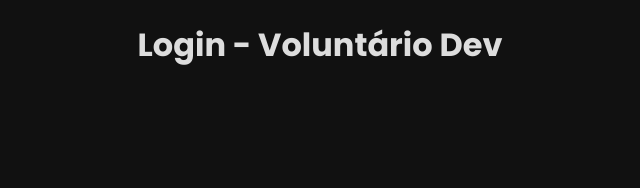
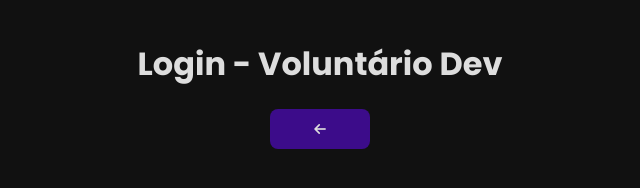
Before and after one commit to LukasdeSouza/blog-voluntario-dev, a plain HTML site: page pages/login/index.html in a window 1280 px wide. Shown: the whole page, without its empty margins (320-960 px from the left). Drawn offline with Linux system fonts and the light colour scheme.

Commit message:
feature: adição do botão de voltar nas telas inacabadas

```diff
--- a/index.css
+++ b/index.css
@@ -6,10 +6,8 @@ body {
   font-family: 'Poppins', sans-serif;
   text-align: center;
 }
-.nav-bar {
-  display: flex;
-  flex-direction: row;
-  justify-content: space-between;
+h1 {
+  margin-top:40px;
 }
 ul {
   list-style: none;
@@ -17,6 +15,19 @@ ul {
 li a {
   text-decoration: none;
   margin-right: 32px;
+}
+.nav-bar {
+  display: flex;
+  flex-direction: row;
+  justify-content: space-between;
+}
+.default-button {
+  width: 100px;
+  height: 40px;
+  background-color: #3C0C8A;
+  border-radius: 8px;
+  border: none;
+  color: #ddd;
 }
 .nav-bar-first-content ul li a {
   color:#DDD;
--- a/pages/login/index.css
+++ b/pages/login/index.css
@@ -1 +1,5 @@
 @import url('../../index.css');
+
+a {
+  color: #DDD;
+}
--- a/pages/login/index.html
+++ b/pages/login/index.html
@@ -5,12 +5,20 @@
   <meta charset="UTF-8">
   <meta http-equiv="X-UA-Compatible" content="IE=edge">
   <meta name="viewport" content="width=device-width, initial-scale=1.0">
+  <script src="https://kit.fontawesome.com/9f305591ee.js" crossorigin="anonymous"></script>
   <link rel="stylesheet" href="./index.css">
   <title>Login - Voluntário Dev</title>
 </head>
 
 <body>
   <h1>Login - Voluntário Dev</h1>
+  <button class="default-button">
+    <a href="../../index.html">
+      <i class="fa-solid fa-arrow-left"></i>
+    </a>
+  </button>
+
+
 </body>
 
 </html>
--- a/pages/register/index.css
+++ b/pages/register/index.css
@@ -1 +1,5 @@
 @import url('../../index.css');
+
+a {
+  color: #DDD;
+}
```
Also changed, not shown: pages/register/index.html (+5 -0 lines).
